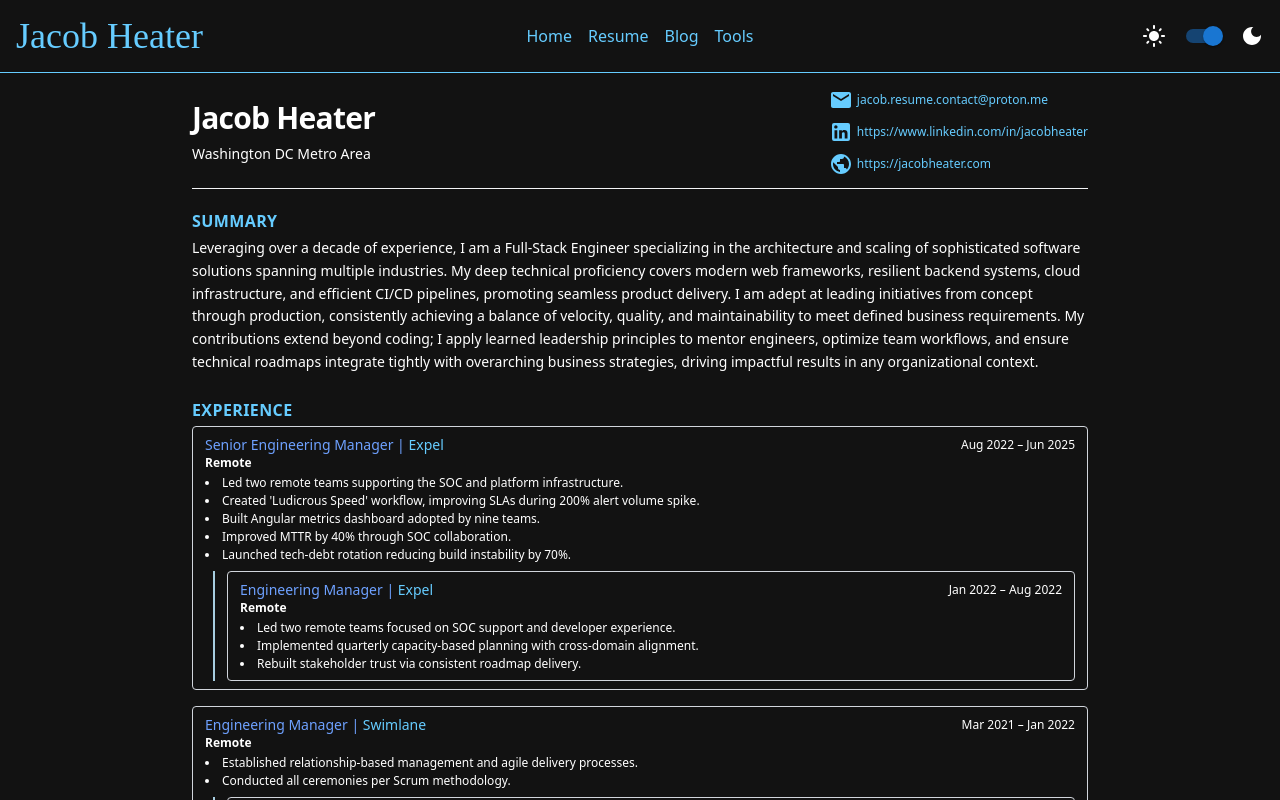
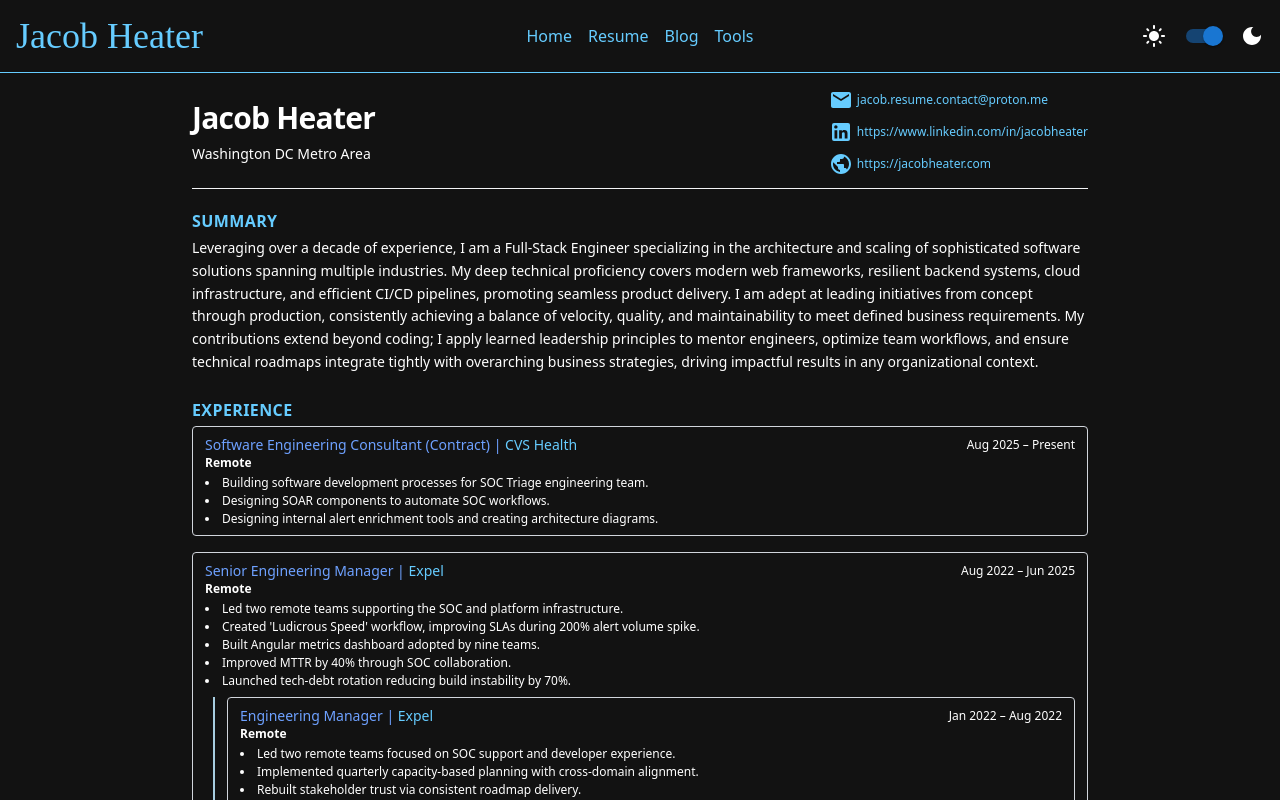
Before and after one commit to JacobHeater/jacobheater.github.io, a Next.js app: page /about/resume in a window 1280 px wide. Shown: the top 800 px of the page. Built offline with nearby package versions, Linux system fonts and the light colour scheme; a web font is replaced by a local one.

Commit message:
feat: add CVS Health experience to resume

```diff
--- a/src/app/about/resume/data/resume/resume.ts
+++ b/src/app/about/resume/data/resume/resume.ts
@@ -9,6 +9,18 @@ export const resume: IResume = {
   website: 'https://jacobheater.com',
   professionalSummary: `Leveraging over a decade of experience, I am a Full-Stack Engineer specializing in the architecture and scaling of sophisticated software solutions spanning multiple industries. My deep technical proficiency covers modern web frameworks, resilient backend systems, cloud infrastructure, and efficient CI/CD pipelines, promoting seamless product delivery. I am adept at leading initiatives from concept through production, consistently achieving a balance of velocity, quality, and maintainability to meet defined business requirements. My contributions extend beyond coding; I apply learned leadership principles to mentor engineers, optimize team workflows, and ensure technical roadmaps integrate tightly with overarching business strategies, driving impactful results in any organizational context.`,
   experience: [
+    {
+      company: 'CVS Health',
+      title: 'Software Engineering Consultant (Contract)',
+      startDate: new Date(2025, 7),
+      endDate: 'Present',
+      location: 'Remote',
+      keyPoints: [
+        'Building software development processes for SOC Triage engineering team.',
+        'Designing SOAR components to automate SOC workflows.',
+        'Designing internal alert enrichment tools and creating architecture diagrams.',
+      ],
+    },
     {
       company: 'Expel',
       title: 'Senior Engineering Manager',
```
